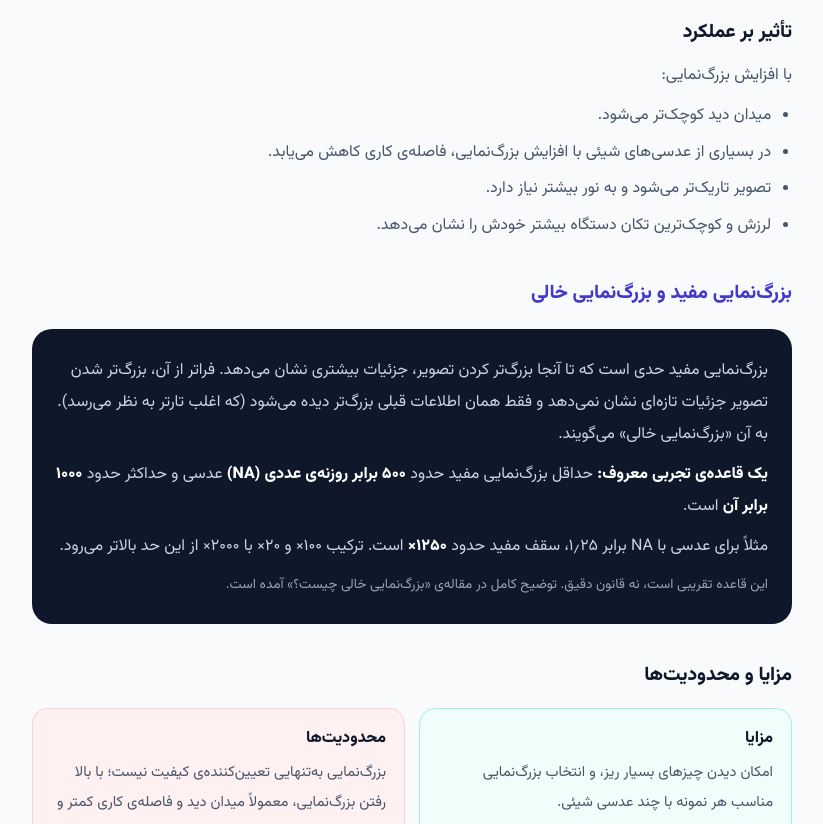
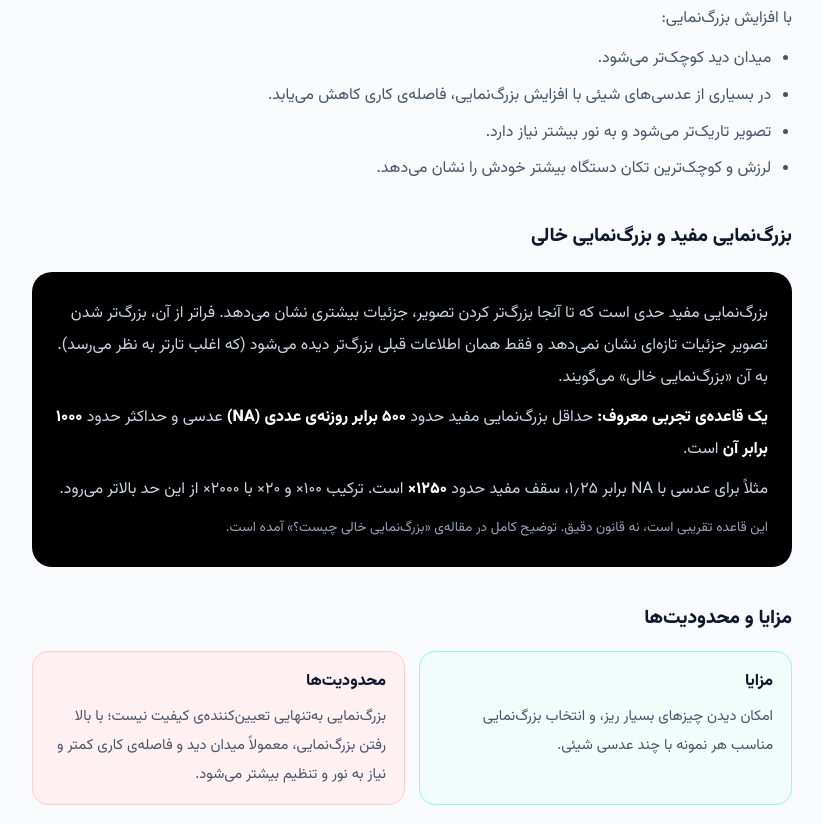
Before and after one commit to Kharideali/microscope_guide, a plain HTML site: page microscope-magnification.html in a window 1280 px wide. Shown: the part 3564-4388 px from the top of the page, without its empty margins (228-1051 px from the left). Drawn offline with Linux system fonts and the light colour scheme.

Commit message:
Standardize microscope article store button and box styling

```diff
--- a/microscope-magnification.html
+++ b/microscope-magnification.html
@@ -51,6 +51,7 @@ p{margin:.5rem 0;color:#475569}
 .te{background:#f0fdfa;border:1px solid #99f6e4;color:#115e59}
 .dk{background:#0f172a;color:#cbd5e1;border-radius:20px;padding:18px 24px;margin:16px 0}
 .dk p{color:inherit}.dk b{color:#fff}
+.dk.useful-magnification{background:#000}
 .fm{text-align:center;font-weight:900;font-size:1.05rem;color:#fff!important}
 .gr{background:linear-gradient(135deg,#4338ca,#0d9488);color:#fff;border-radius:22px;padding:18px 24px;margin:18px 0}
 .gr.summary-box{background:#000}
@@ -154,7 +155,7 @@ footer .w{display:flex;flex-wrap:wrap;justify-content:space-between;gap:10px}
 
 <div class="box am"><p><b>⚠️ یک نکته که خیلی‌ها اشتباه می‌کنند:</b> بزرگ‌نمایی بالا یعنی تصویر بزرگ‌تر، نه لزوماً واضح‌تر. اگر عکس کوچکی را روی گوشی خیلی زوم کنید، بزرگ‌تر می‌شود ولی جزئیات جدیدی ظاهر نمی‌شود؛ فقط همان جزئیات قبلی بزرگ‌تر دیده می‌شوند و اغلب تصویر تارتر به نظر می‌رسد. در میکروسکوپ هم همین اتفاق می‌افتد.</p></div>
 <div class="box te"><p><b>🛒 هنگام خرید:</b> عدد بزرگ روی جعبه (مثلاً ۲۰۰۰×) را مهم‌ترین معیار نگیرید. بپرسید این بزرگ‌نمایی با چه عدسی‌ای و چه کیفیتی به دست می‌آید.</p></div>
-<p class="cta"><a class="btn" href="https://kharideali.ir/" target="_blank" rel="noopener">مشاهده‌ی میکروسکوپ‌ها در فروشگاه</a></p>
+
 </div></section>
 
 <section id="detailed" style="border-top:1px solid #e2e8f0"><div class="a">
@@ -197,8 +198,8 @@ footer .w{display:flex;flex-wrap:wrap;justify-content:space-between;gap:10px}
 <li>لرزش و کوچک‌ترین تکان دستگاه بیشتر خودش را نشان می‌دهد.</li>
 </ul>
 
-<h3 style="color:#4338ca">بزرگ‌نمایی مفید و بزرگ‌نمایی خالی</h3>
-<div class="dk">
+<h3>بزرگ‌نمایی مفید و بزرگ‌نمایی خالی</h3>
+<div class="dk useful-magnification">
 <p>بزرگ‌نمایی مفید حدی است که تا آنجا بزرگ‌تر کردن تصویر، جزئیات بیشتری نشان می‌دهد. فراتر از آن، بزرگ‌تر شدن تصویر جزئیات تازه‌ای نشان نمی‌دهد و فقط همان اطلاعات قبلی بزرگ‌تر دیده می‌شود (که اغلب تارتر به نظر می‌رسد). به آن «بزرگ‌نمایی خالی» می‌گویند.</p>
 <p><b>یک قاعده‌ی تجربی معروف:</b> حداقل بزرگ‌نمایی مفید حدود <b>۵۰۰ برابر روزنه‌ی عددی (NA)</b> عدسی و حداکثر حدود <b>۱۰۰۰ برابر آن</b> است.</p>
 <p>مثلاً برای عدسی با NA برابر ۱٫۲۵، سقف مفید حدود <b>۱۲۵۰×</b> است. ترکیب ۱۰۰× و ۲۰× با ۲۰۰۰× از این حد بالاتر می‌رود.</p>
@@ -246,8 +247,10 @@ footer .w{display:flex;flex-wrap:wrap;justify-content:space-between;gap:10px}
 <details><summary>بزرگ‌نمایی ۲۰۰۰× یعنی بهتر؟</summary><p>نه الزاماً؛ ممکن است بزرگ‌نمایی خالی باشد.</p></details>
 <details><summary>چطور بزرگ‌نمایی را حساب کنم؟</summary><p>عدد شیئی را در عدد چشمی ضرب کنید.</p></details>
 
+
+</div></section>
+
 <p class="cta"><a class="btn" href="https://kharideali.ir/" target="_blank" rel="noopener">مشاهده‌ی میکروسکوپ‌ها در فروشگاه</a></p>
-</div></section>
 
   <!-- ناوبری پایانی سه‌ردیفه -->
   <nav class="study-links" aria-label="ناوبری مقالات میکروسکوپ">
```
